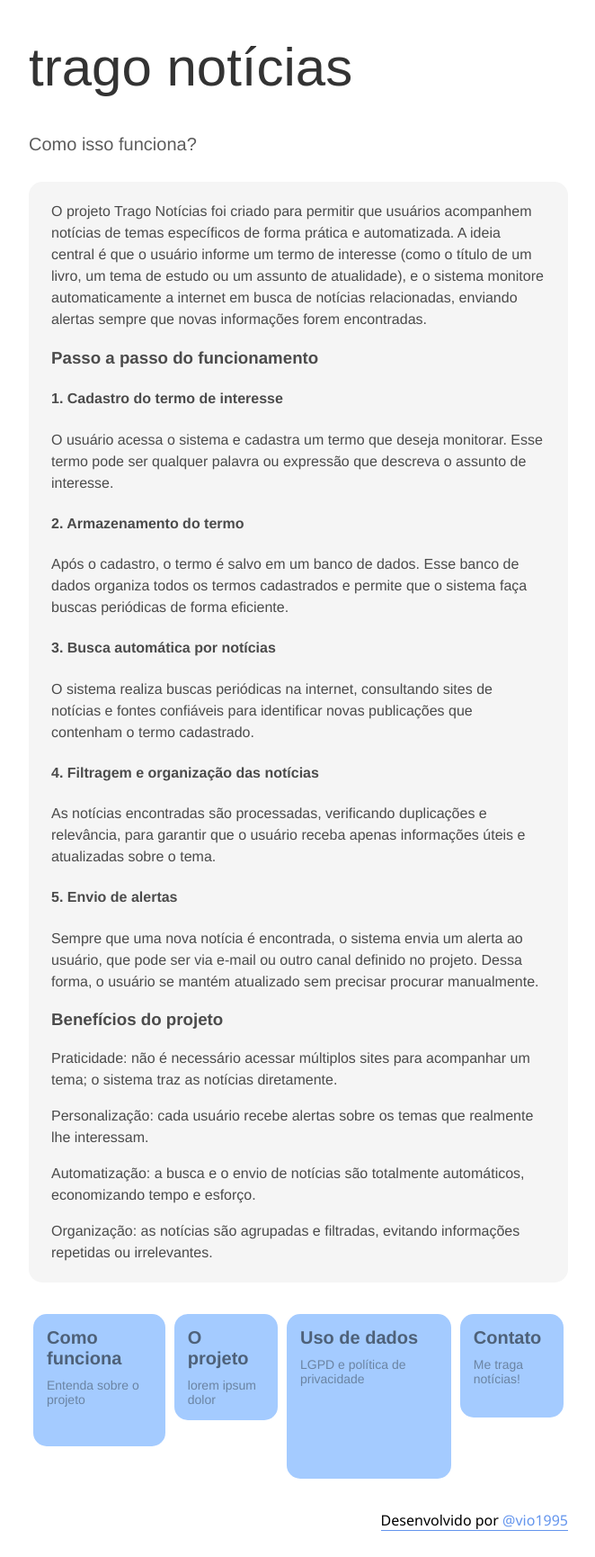
After one commit to vitoriadeo/trago-noticias, a Flask app: page /about in a window 1280 px wide. The commit adds this page. Shown: the whole page at 90% size, without its empty margins (308-970 px from the left). Run offline with Flask 3, Linux system fonts and the light colour scheme; some web fonts are replaced.

Commit message:
add páginas públicas about e privacy

```diff
--- a/app/controllers/home_controller.py
+++ b/app/controllers/home_controller.py
@@ -5,3 +5,11 @@ bp = Blueprint('home', __name__)
 @bp.route('/')
 def index():
     return render_template('index.html')
+
+@bp.route('/about')
+def about():
+    return render_template('about.html')
+
+@bp.route('/privacy')
+def privacy():
+    return render_template('privacy.html')
--- a/app/static/css/style.css
+++ b/app/static/css/style.css
@@ -21,7 +21,7 @@ h1 {
     font-family: "Homenaje", sans-serif;
     font-weight: 400;
     font-style: normal;
-    font-size: 40px;
+    font-size: 60px;
 }
 
 .obrigatorio {
@@ -59,6 +59,15 @@ h1 {
     box-sizing: border-box;
     color: rgb(75, 75, 75);
     margin-top: 20px !important;
+}
+
+.conteudo {
+    padding: 5px 25px;
+    border-radius: 15px;
+    background-color: rgb(245, 245, 245);
+    box-sizing: border-box;
+    color: rgb(75, 75, 75);
+    line-height: 24px;
 }
 
 main,
--- /dev/null
+++ b/app/templates/about.html
@@ -0,0 +1,57 @@
+{% extends "base.html" %}
+
+{% block title %} Como funciona {% endblock %}
+
+{%block content %}
+<h2 id="subtitulo">Como isso funciona?</h2>
+
+<section class="conteudo">
+    <p>O projeto Trago Notícias foi criado para permitir que usuários acompanhem notícias de temas específicos de forma
+        prática e automatizada. A ideia central é que o usuário informe um termo de interesse (como o título de um
+        livro, um
+        tema de estudo ou um assunto de atualidade), e o sistema monitore automaticamente a internet em busca de
+        notícias
+        relacionadas, enviando alertas sempre que novas informações forem encontradas.</p>
+
+    <h3>Passo a passo do funcionamento</h3>
+
+    <p><h4>1. Cadastro do termo de interesse</h4>
+        O usuário acessa o sistema e cadastra um termo que deseja monitorar. Esse termo pode ser qualquer palavra ou
+        expressão que descreva o assunto de interesse.</p>
+
+
+    <p><h4>2. Armazenamento do termo</h4>
+        Após o cadastro, o termo é salvo em um banco de dados. Esse banco de dados organiza todos os termos cadastrados
+        e
+        permite que o sistema faça buscas periódicas de forma eficiente.</p>
+
+
+    <p><h4>3. Busca automática por notícias</h4>
+        O sistema realiza buscas periódicas na internet, consultando sites de notícias e fontes confiáveis para
+        identificar
+        novas publicações que contenham o termo cadastrado.</p>
+
+
+    <p><h4>4. Filtragem e organização das notícias</h4>
+        As notícias encontradas são processadas, verificando duplicações e relevância, para garantir que o usuário
+        receba
+        apenas informações úteis e atualizadas sobre o tema.</p>
+
+
+    <p><h4>5. Envio de alertas</h4>
+        Sempre que uma nova notícia é encontrada, o sistema envia um alerta ao usuário, que pode ser via e-mail ou outro
+        canal definido no projeto. Dessa forma, o usuário se mantém atualizado sem precisar procurar manualmente.</p>
+
+    <h3>Benefícios do projeto</h3>
+
+    <p>Praticidade: não é necessário acessar múltiplos sites para acompanhar um tema; o sistema traz as notícias
+        diretamente.</p>
+
+    <p>Personalização: cada usuário recebe alertas sobre os temas que realmente lhe interessam.</p>
+
+    <p>Automatização: a busca e o envio de notícias são totalmente automáticos, economizando tempo e esforço.</p>
+
+    <p>Organização: as notícias são agrupadas e filtradas, evitando informações repetidas ou irrelevantes.</p>
+
+</section>
+{% endblock %}
--- a/app/templates/base.html
+++ b/app/templates/base.html
@@ -24,8 +24,7 @@ TODO: Acessibilidade: testar com teclado e leitor de tela para garantir.
 <body>
     <header>
         <hgroup>
-            <h1>&#128240; trago notícias</h1>
-            <h2 id="subtitulo">Saiba o que há de <mark>novo</mark> com assuntos do seu interesse!</h2>
+            <h1>trago notícias</h1>
         </hgroup>
     </header>
     <main>
@@ -34,10 +33,10 @@ TODO: Acessibilidade: testar com teclado e leitor de tela para garantir.
     <aside>
         <nav>
             <ul>
-                <a href="">
+                <a href="{{ url_for('home.about') }}">
                     <li>
                         <div class="titulomenu">Como funciona</div>
-                        <div class="descmenu">lorem ipsum dolor</div>
+                        <div class="descmenu">Entenda sobre o projeto</div>
                     </li>
                 </a>
                 <a href="">
@@ -46,16 +45,16 @@ TODO: Acessibilidade: testar com teclado e leitor de tela para garantir.
                         <div class="descmenu">lorem ipsum dolor</div>
                     </li>
                 </a>
-                <a href="">
+                <a href="{{ url_for('home.privacy') }}">
                     <li>
                         <div class="titulomenu">Uso de dados</div>
-                        <div class="descmenu">lorem ipsum dolor</div>
+                        <div class="descmenu">LGPD e política de privacidade</div>
                     </li>
                 </a>
                 <a href="">
                     <li>
                         <div class="titulomenu">Contato</div>
-                        <div class="descmenu">lorem ipsum dolor</div>
+                        <div class="descmenu">Me traga notícias!</div>
                     </li>
                 </a>
             </ul>
--- a/app/templates/index.html
+++ b/app/templates/index.html
@@ -3,6 +3,9 @@
 {% block title %} Página Inicial {% endblock %}
 
 {% block content %}
+<h2 id="subtitulo">Saiba o que há de <mark>novo</mark> com assuntos do seu interesse!</h2>
+
+
 <article id="descricao">
     <p>Sed pellentesque tempor risus ac laoreet. Etiam pretium maximus eleifend. Vestibulum et leo odio.
         Curabitur metus neque, euismod et eleifend nec, dictum et odio. Nunc consequat leo nec ligula laoreet,
@@ -18,8 +21,7 @@
 
         <div class="item">
             <label for="assunto">Quero receber uma alerta sobre: <span class="obrigatorio">*</span> </label>
-                    <input type="text" id="assunto" class="input" name="assunto" placeholder="ex.: ProUni 2029"
-                        required />
+            <input type="text" id="assunto" class="input" name="assunto" placeholder="ex.: ProUni 2029" required />
         </div>
         <div class="item">
             <label for="email">Quero receber esse alerta pelo e-mail: <span class="obrigatorio">*</span>
```
Also changed, not shown: app/templates/privacy.html (added, +52 -0 lines). Lines whose indentation alone changed are shown as unchanged.
